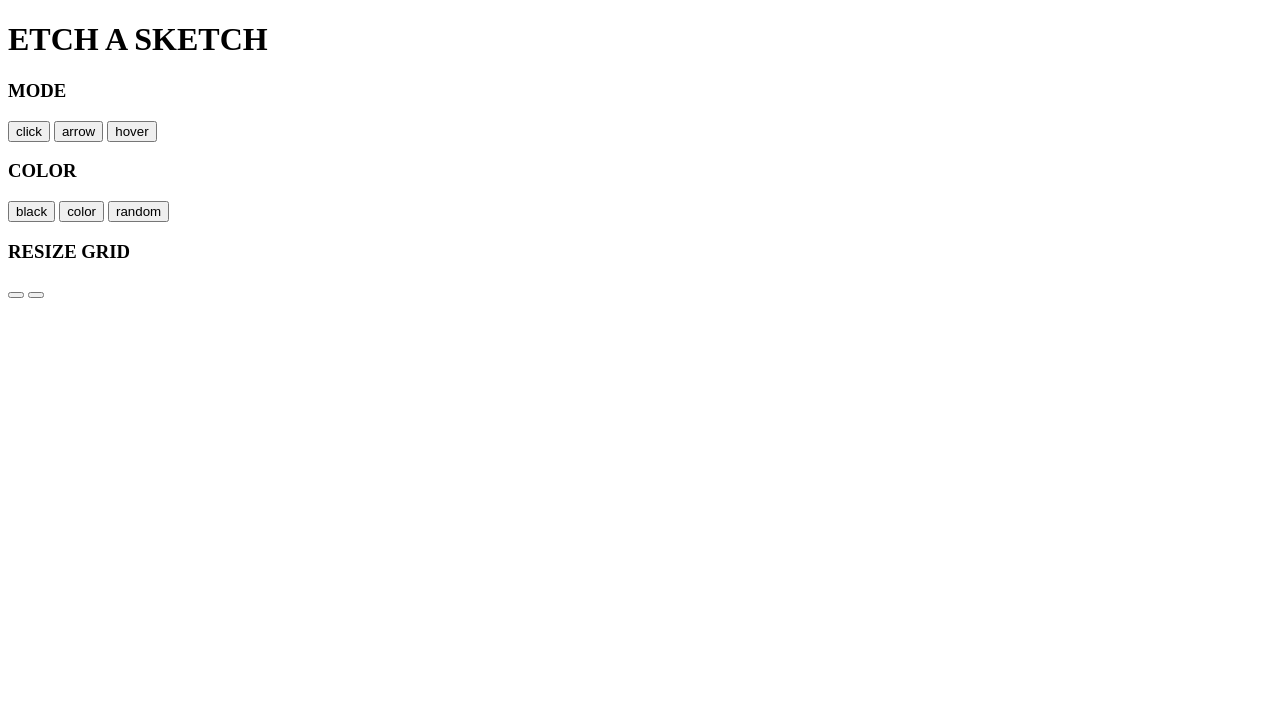
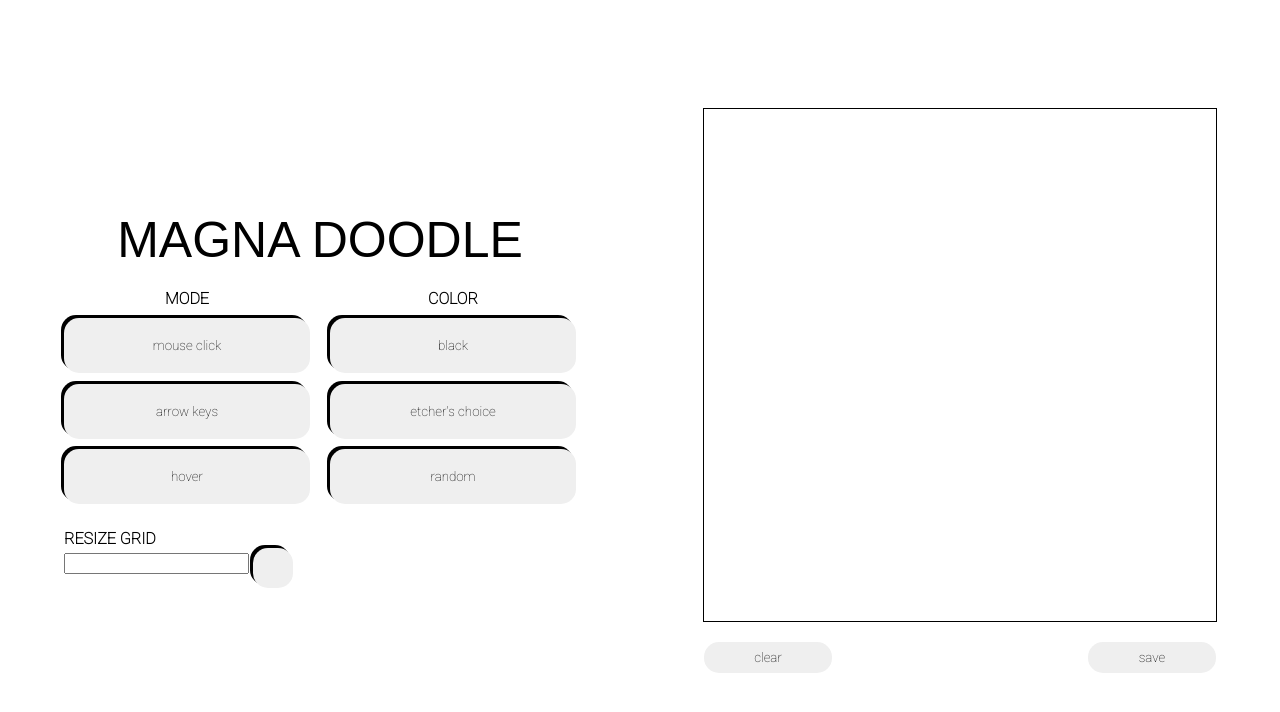
Before and after one commit to adat456/etch-a-sketch, a plain HTML site: page index.html in a window 1280 px wide. Drawn offline with Linux system fonts and the light colour scheme; a web font is replaced by a local one.

Commit message:
Implement grid creation/resizing functionality

```diff
--- a/index.html
+++ b/index.html
@@ -4,33 +4,50 @@
     <meta charset="UTF-8">
     <meta http-equiv="X-UA-Compatible" content="IE=edge">
     <meta name="viewport" content="width=device-width, initial-scale=1.0">
-    <title>Etch-A-Sketch</title>
+
+    <link rel="stylesheet" media="screen" href="https://fontlibrary.org//face/lment" type="text/css"/>
+    <link rel="preconnect" href="https://fonts.googleapis.com">
+    <link rel="preconnect" href="https://fonts.gstatic.com" crossorigin>
+    <link href="https://fonts.googleapis.com/css2?family=Roboto:wght@100&display=swap" rel="stylesheet">
+
+    <link href="./styles.css" rel="stylesheet">
+
+    <script src="./script.js" rel="script" defer></script>
+
+    <title>Magna Doodle</title>
 </head>
 <body>
     <div class="container">
         <div class="control">
-            <h1 class="page-title">ETCH A SKETCH</h1>
+            <h1 class="page-title">MAGNA DOODLE</h1>
             <div class="style-btn-container">
                 <div class="mode-btns">
                     <h3 class="mode-title">MODE</h3>
-                    <button class="click-btn">click</button>
-                    <button class="arrow-btn">arrow</button>
+                    <button class="click-btn">mouse click</button>
+                    <button class="arrow-btn">arrow keys</button>
                     <button class="hover-btn">hover</button>
                 </div>
-                <div class="color-btns"></div>
+                <div class="color-btns">
                     <h3 class="color-title">COLOR</h3>
                     <button class="black-btn">black</button>
-                    <button class="color-btn">color</button>
+                    <button class="color-btn">etcher's choice</button>
                     <button class="random-btn">random</button>
-                <div class="resizer"></div>
+                </div>
+                <div class="resizer">
                     <h3 class="resizer-title">RESIZE GRID</h3>
+                    <form>
+                        <label for="numTracks"></label>
+                        <input type="text" id="numTracks">
+                        <button type="submit" id="submit-btn"></button>
+                    </form>
+                </div>
             </div>
         </div>
         <div class="display">
-            <div class="grid"></div>
+            <div class="grid-field"></div>
             <div class="grid-btns">
-                <button class="clear-btn"></button>
-                <button class="save-btn"></button>
+                <button class="clear-btn"> clear</button>
+                <button class="save-btn">save</button>
             </div>
         </div>
     </div>
--- /dev/null
+++ b/script.js
@@ -0,0 +1,42 @@
+const clickBtn = document.querySelector(`.click-btn`);
+const arrowBtn = document.querySelector(`.arrow-btn`);
+const hoverBtn = document.querySelector(`.hover-btn`);
+
+const gridField = document.querySelector(`.grid-field`);
+const submitFld = document.querySelector(`#numTracks`);
+const submitBtn = document.querySelector(`#submit-btn`);
+
+
+// (1) create grid tracks and grid squares in grid field
+// global scope variable can be accessed from within functions
+let numTracks = 0;
+
+const getGridTracks = function() {
+    // stores input into global variable for other functions to access
+    +submitFld.value > 0 ? numTracks = submitFld.value : alert(`Please submit a positive integer.`);
+
+    return numTracks;
+};
+
+const setGridTracks = function(numTracks) {
+    // creates auto-sized tracks based on input
+    gridField.style.gridTemplate = `repeat(${numTracks}, 1fr) / repeat(${numTracks}, 1fr)`;
+};
+
+const createGridSquares = function(numTracks) {
+    let html = ``;
+    // template literal evaluates expressions for height and width
+    const gridSquare = "<div style=`height: ${gridField.style.height/numTracks}, width: ${gridField.style.width/numTracks}`></div>";
+
+    // returned string consists of the number of grid squares multiplied by the length of the grid square HTML string
+    let gridhtml = html.padEnd(((numTracks*numTracks)*gridSquare.length), gridSquare);
+
+    gridField.innerHTML = gridhtml;
+};
+
+submitBtn.addEventListener(`click`, function(e) {
+    e.preventDefault();
+    getGridTracks();
+    setGridTracks(numTracks);
+    createGridSquares(numTracks);
+});
--- a/styles.css
+++ b/styles.css
@@ -72,3 +72,41 @@ button:hover {
 .resizer {
     grid-column: 1 / span 2;
 }
+
+#submit-btn {
+    display: inline;
+}
+
+
+
+
+.display {
+    display: flex;
+    flex-direction: column;
+    justify-content: center;
+    align-items: center;
+}
+
+.grid-field {
+    height: 40vw;
+    width: 40vw;
+    border-style: solid;
+    display: grid;
+}
+
+.grid-field div {
+    border-style: solid;
+}
+
+.grid-btns {
+    width: 40vw;
+    margin: 20px auto;
+    display: flex;
+    flex-direction: row;
+    justify-content: space-between;
+}
+
+.grid-btns button {
+    width: 10vw;
+    padding: 8px;
+}
```
